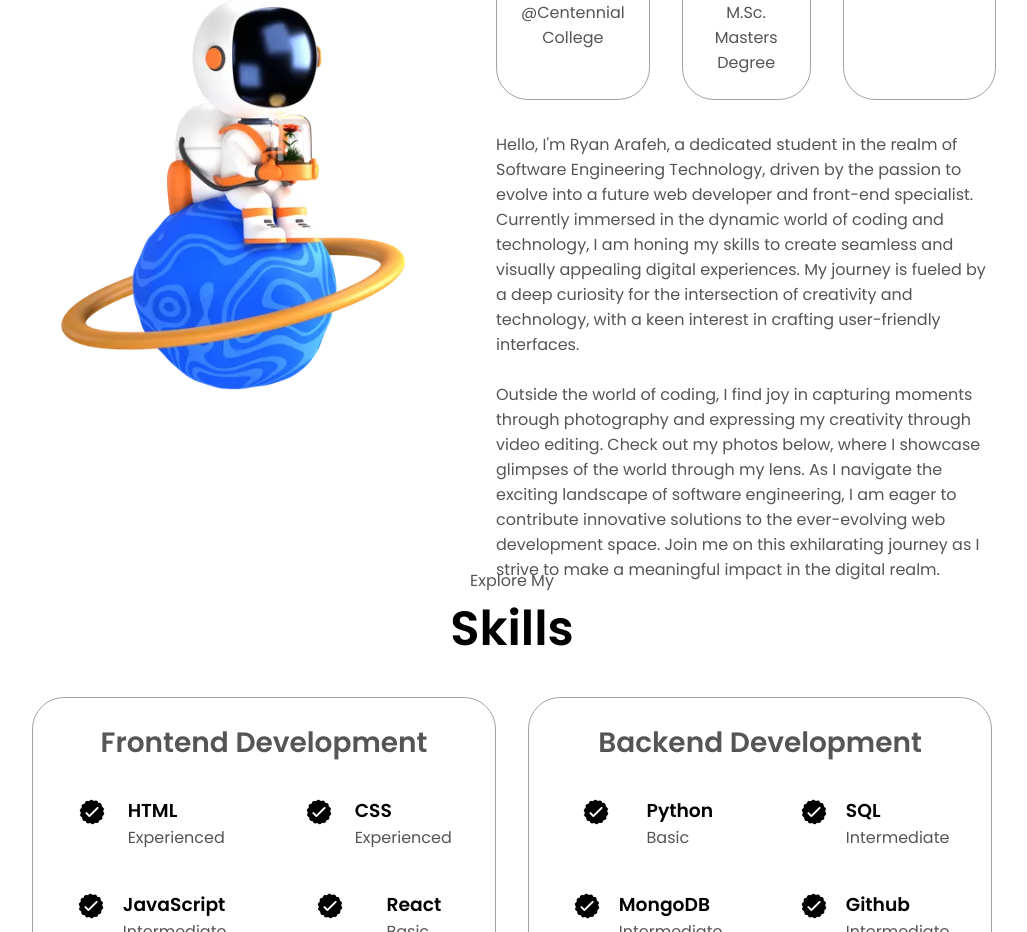
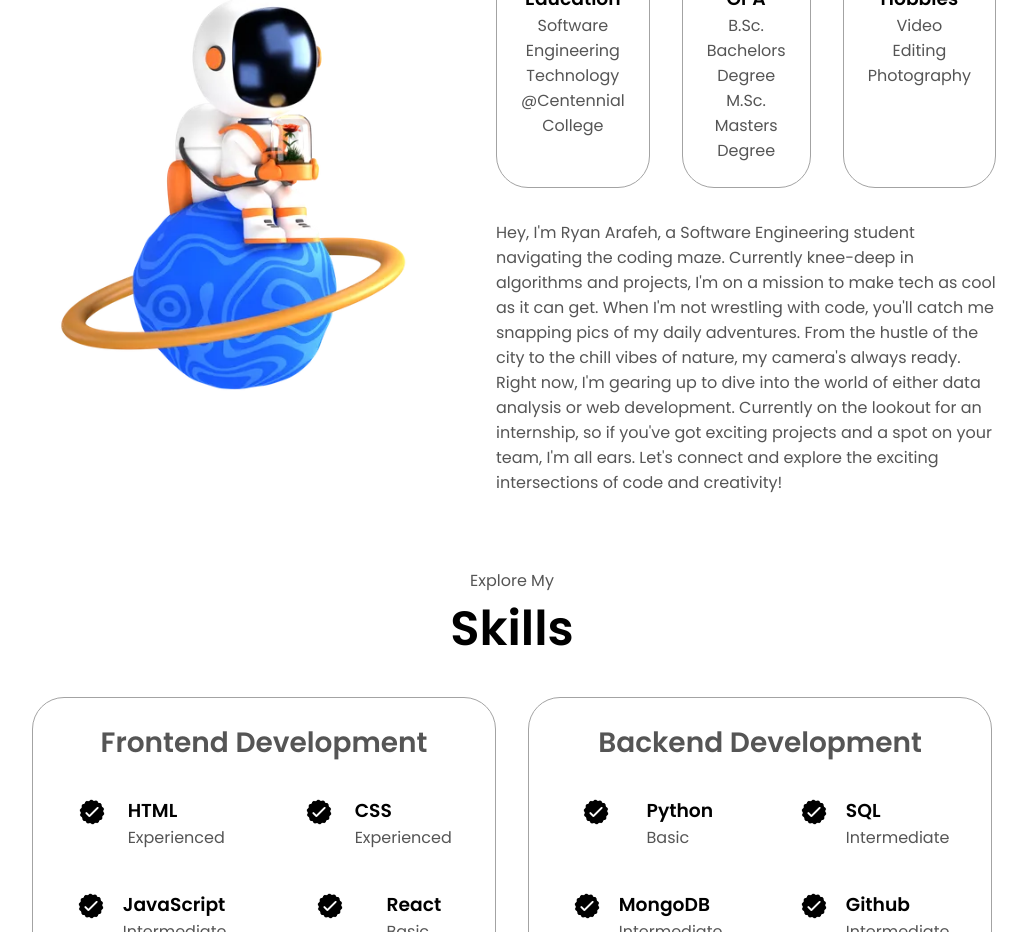
Before and after one commit to issryan/Portfolio, a React (Create React App) app: page / in a window 1280 px wide. Shown: the part 1000-1932 px from the top of the page, without its empty margins (128-1155 px from the left). Built offline with nearby package versions, Linux system fonts and the light colour scheme.

Commit message:
updated about section paragraph

```diff
--- a/src/components/about/About.jsx
+++ b/src/components/about/About.jsx
@@ -51,9 +51,7 @@ const About = () => {
           </div>
           <div class="text-container">
             <p>
-              Hello, I'm Ryan Arafeh, a dedicated student in the realm of Software Engineering Technology, driven by the passion to evolve into a future web developer and front-end specialist. Currently immersed in the dynamic world of coding and technology, I am honing my skills to create seamless and visually appealing digital experiences. My journey is fueled by a deep curiosity for the intersection of creativity and technology, with a keen interest in crafting user-friendly interfaces.
-              <br/><br/>
-              Outside the world of coding, I find joy in capturing moments through photography and expressing my creativity through video editing. Check out my photos below, where I showcase glimpses of the world through my lens. As I navigate the exciting landscape of software engineering, I am eager to contribute innovative solutions to the ever-evolving web development space. Join me on this exhilarating journey as I strive to make a meaningful impact in the digital realm.
+              Hey, I'm Ryan Arafeh, a Software Engineering student navigating the coding maze. Currently knee-deep in algorithms and projects, I'm on a mission to make tech as cool as it can get. When I'm not wrestling with code, you'll catch me snapping pics of my daily adventures. From the hustle of the city to the chill vibes of nature, my camera's always ready. Right now, I'm gearing up to dive into the world of either data analysis or web development. Currently on the lookout for an internship, so if you've got exciting projects and a spot on your team, I'm all ears. Let's connect and explore the exciting intersections of code and creativity!
             </p>
           </div>
         </div>
```
